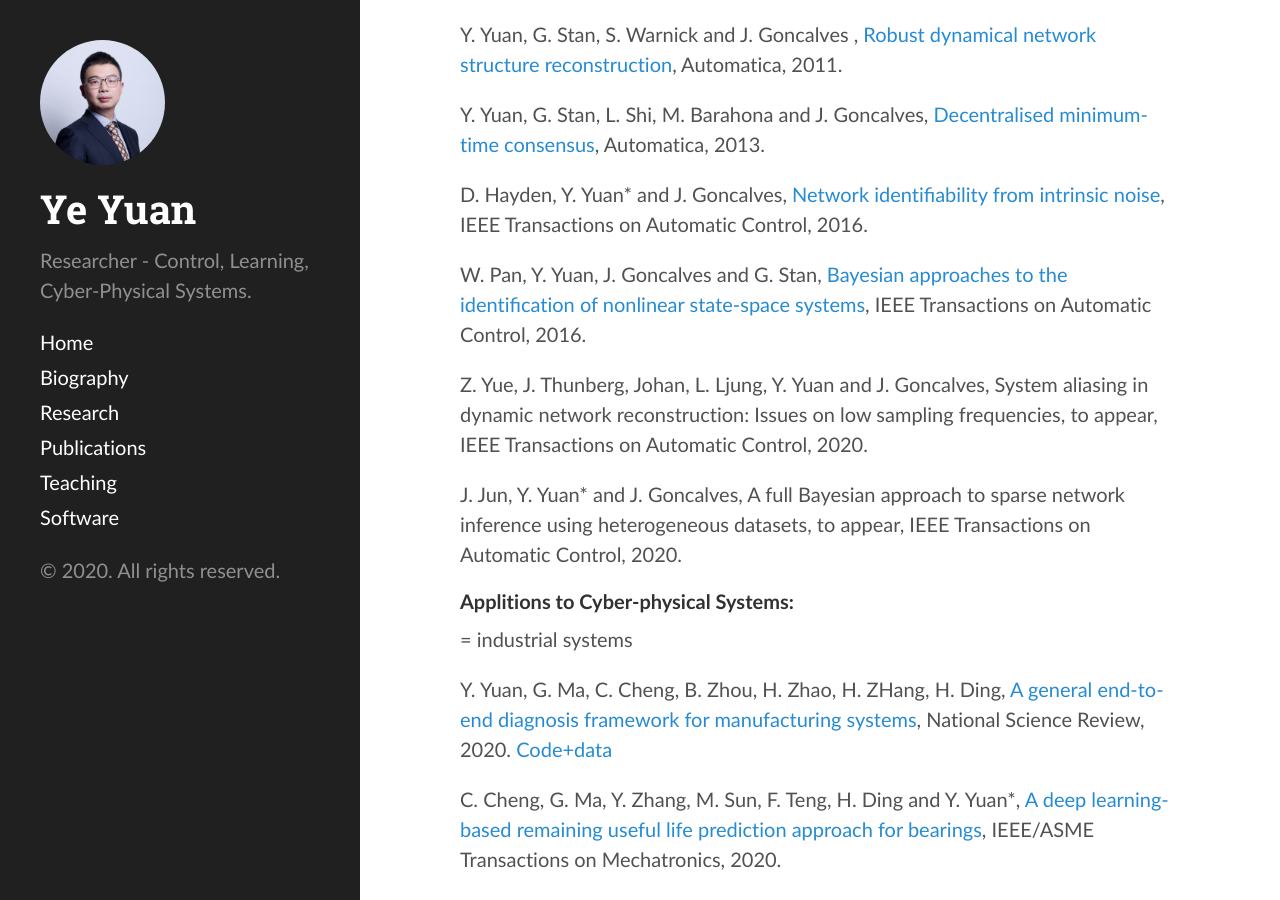
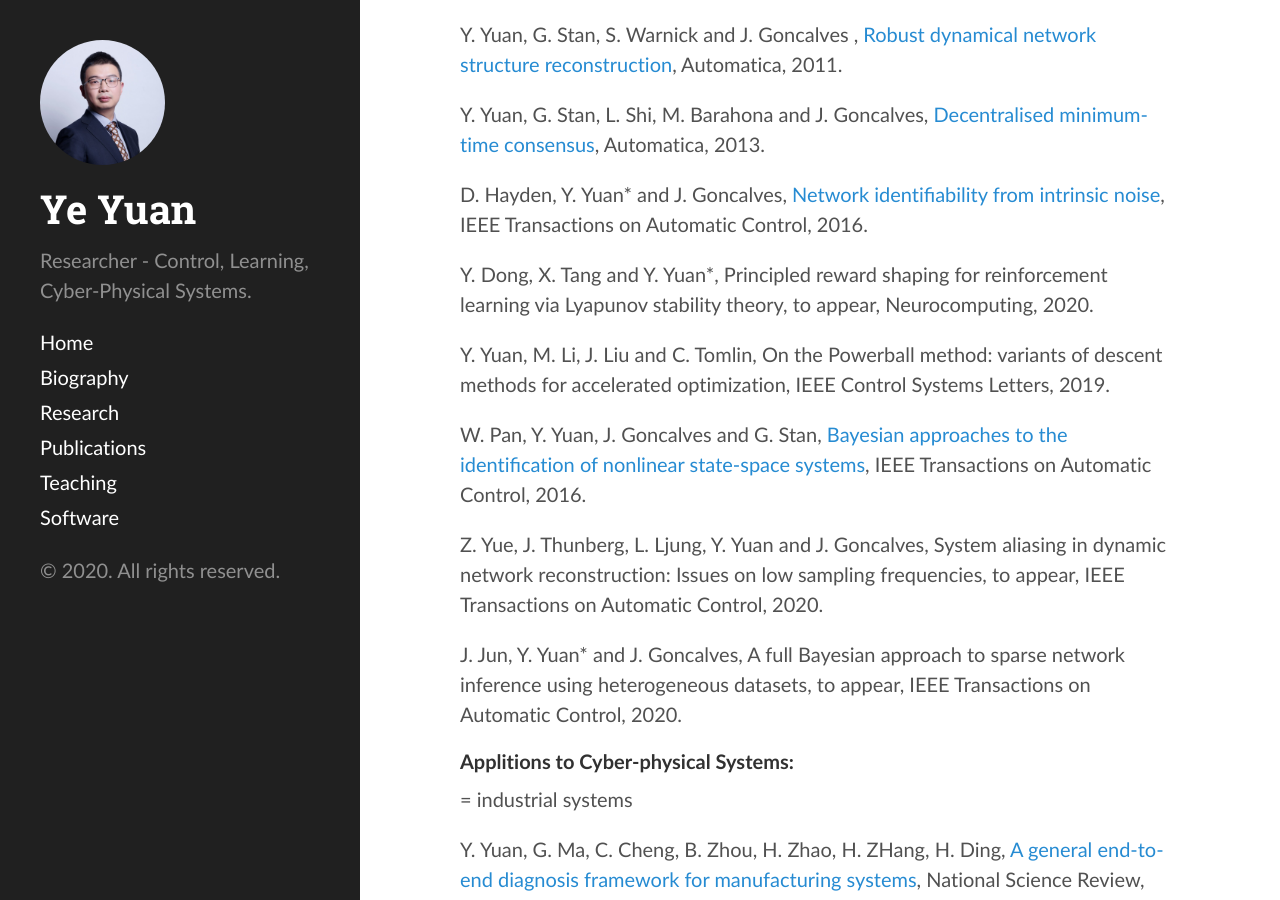
Before and after one commit to yy311/yy311.github.io, a Jekyll site: the page built from publication.md, in a window 1280 px wide and 900 px high, scrolled down 509 px. Built offline with Jekyll 4.4.1, drawn with Linux system fonts in a browser that asks for light colours.

Commit message:
Update publication.md

```diff
--- a/publication.md
+++ b/publication.md
@@ -22,9 +22,13 @@ Y. Yuan, G. Stan, L. Shi, M. Barahona and J. Goncalves, [Decentralised minimum-t
 
 D. Hayden, Y. Yuan* and J. Goncalves, [Network identifiability from intrinsic noise](https://ieeexplore.ieee.org/document/7784731), IEEE Transactions on Automatic Control, 2016.
 
+Y. Dong, X. Tang and Y. Yuan*, Principled reward shaping for reinforcement learning via Lyapunov stability theory, to appear, Neurocomputing, 2020.
+
+Y. Yuan, M. Li, J. Liu and C. Tomlin, On the Powerball method: variants of descent methods for accelerated optimization, IEEE Control Systems Letters, 2019.
+
 W. Pan, Y. Yuan, J. Goncalves and G. Stan, [Bayesian approaches to the identification of nonlinear state-space systems](http://arxiv.org/pdf/1408.3549v5.pdf), IEEE Transactions on Automatic Control, 2016.
 
-Z. Yue, J. Thunberg, Johan, L. Ljung, Y. Yuan and J. Goncalves, System aliasing in dynamic network reconstruction: Issues on low sampling frequencies, to appear, IEEE Transactions on Automatic Control, 2020.
+Z. Yue, J. Thunberg, L. Ljung, Y. Yuan and J. Goncalves, System aliasing in dynamic network reconstruction: Issues on low sampling frequencies, to appear, IEEE Transactions on Automatic Control, 2020.
 
 J. Jun, Y. Yuan* and J. Goncalves, A full Bayesian approach to sparse network inference using heterogeneous datasets,	to appear, IEEE Transactions on Automatic Control, 2020.
 
```
